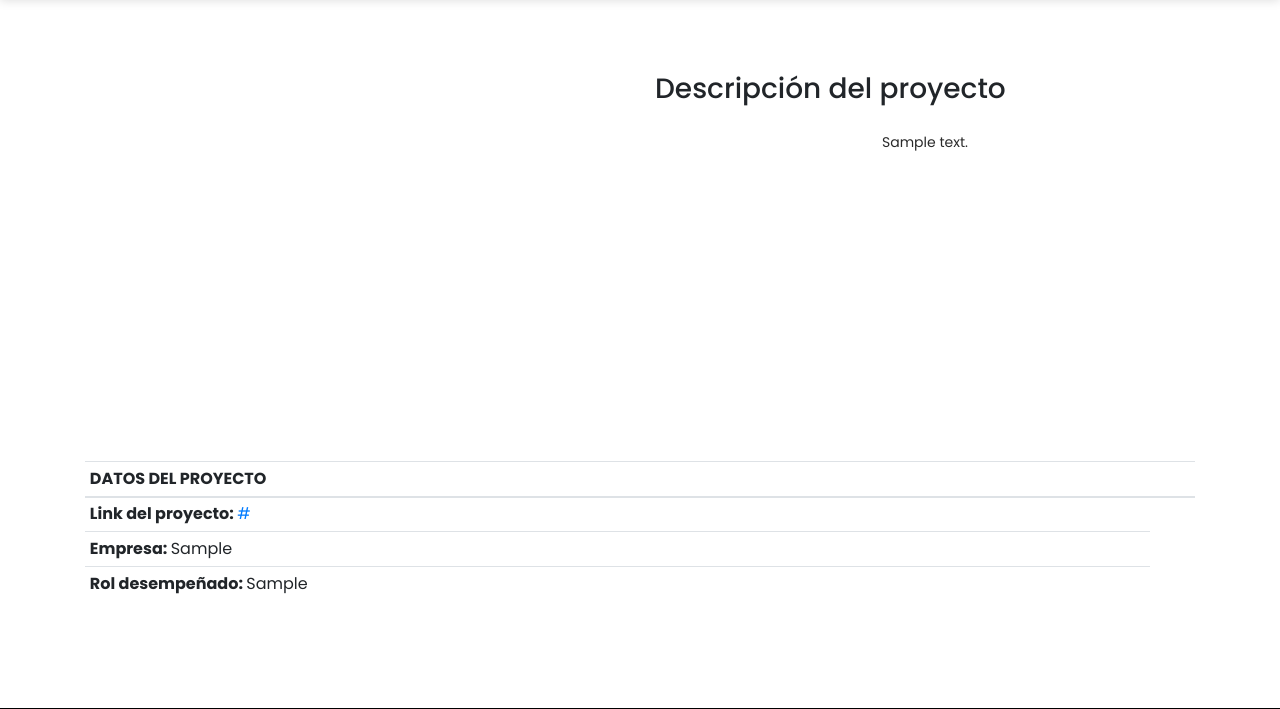
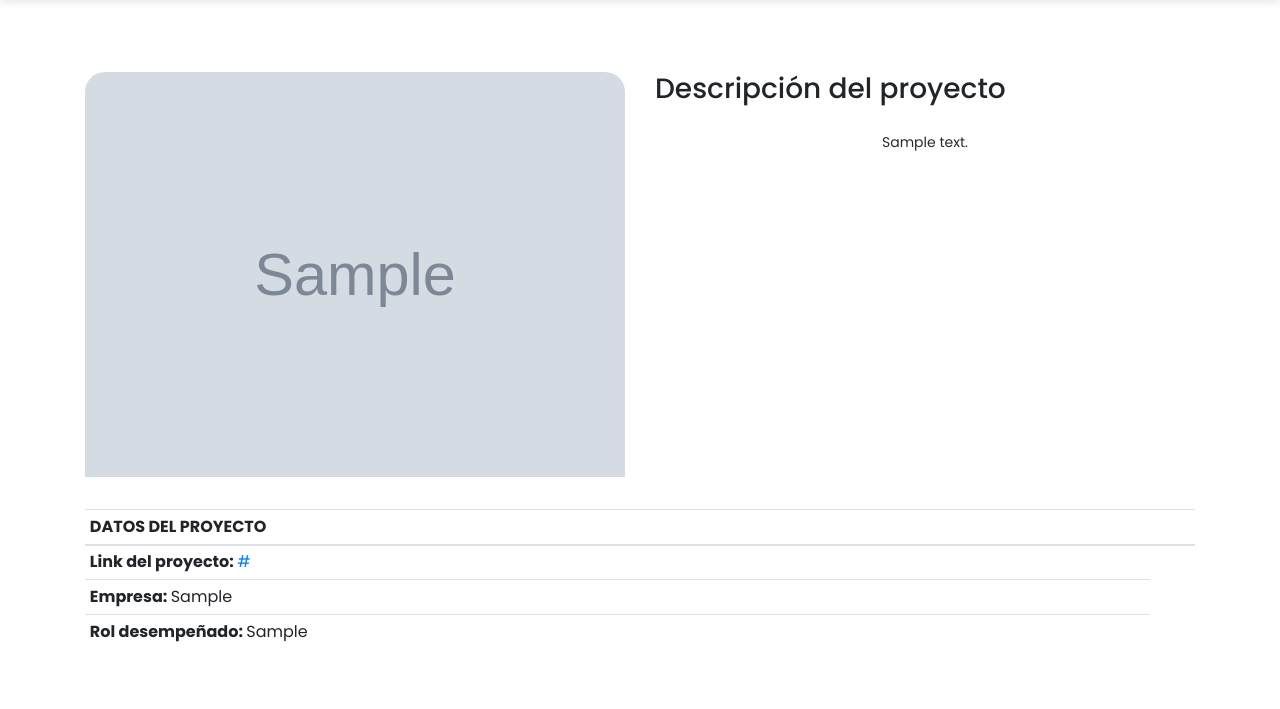
Before and after one commit to JolRobles/jolrobles, a Django app: page /proyecto_detail/1 in a window 1280 px wide. Shown: the part 80-789 px from the top of the page. Run offline with Django 4.2, Linux system fonts and the light colour scheme; tables that the repository leaves empty hold one stand-in row (values such as "Sample post"); grey boxes marked "Sample" are stand-in pictures; some libraries are stand-ins or nearby versions.

Commit message:
update proyect

```diff
--- a/templates/home/blog.html
+++ b/templates/home/blog.html
@@ -83,7 +83,7 @@
         <section class="section" id="menu">
             <div class="menu-item-carousel">
                     <!-- <div class="owl-menu-item owl-carousel" style="width:1500px; margin-right:10px"> -->
-                    <div class="owl-menu-item owl-carousel" style="width: 2550px;">
+                    <div class="owl-menu-item owl-carousel">
                       {% for item in blogs %}
                       <div class="item">
                         <a href="{% url 'home:blog'  item.pk %}">
--- a/templates/home/proyecto_detail.html
+++ b/templates/home/proyecto_detail.html
@@ -14,7 +14,7 @@
         <div class="row portfolio-container">
           <div class="col-lg-6 col-md-6 mb-4 portfolio-item first">
             <div class="position-relative overflow-hidden mb-2">
-              <iframe class="w-100 parent" id="parent"  src="{{proyecto.imagen}}" width="350" height="350" style="border-top-left-radius: 20px; border-top-right-radius: 20px;"></iframe>
+              <img src="{{proyecto.imagen}}" alt="" style="border-top-left-radius: 20px; border-top-right-radius: 20px; width:350 height:350">
               <div
                 class="portfolio-btn bg-dark d-flex align-items-center justify-content-center"
               >
```
